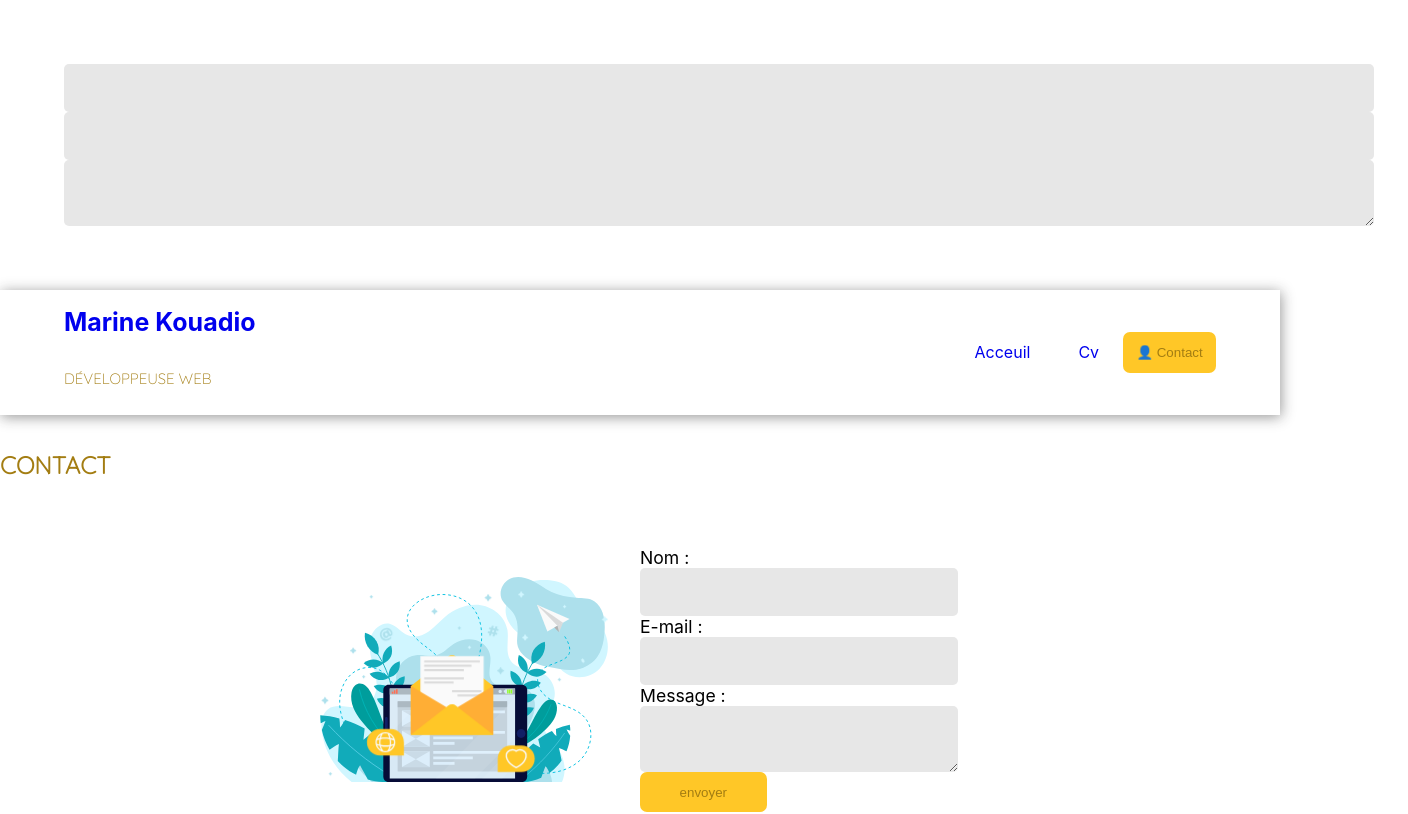
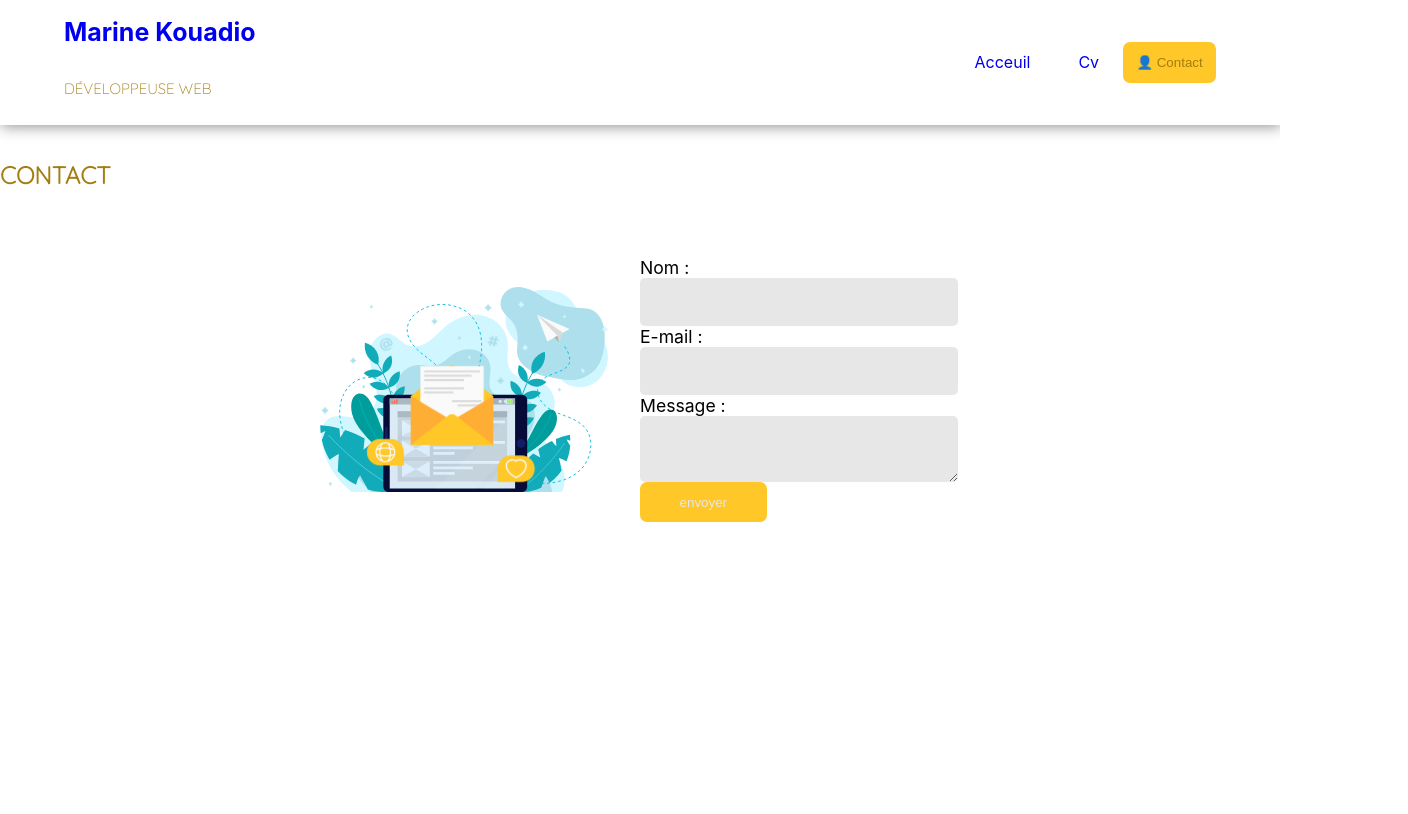
Before and after one commit to lorlixe/Portfolio, a React (Create React App) app: page /contact in a window 1280 px wide. Shown: the top 814 px of the page, 1408 px wide, since content can reach past the window. Built offline with nearby package versions, Linux system fonts and the light colour scheme.

Commit message:
Création de la page contact

```diff
--- /dev/null
+++ b/src/Style/Contact.css
@@ -0,0 +1,36 @@
+.form-Contact {
+  padding: 5%;
+  width: 100%;
+  display: flex;
+  flex-direction: column;
+}
+
+.form-Contact ul {
+  list-style: none;
+  padding: 0;
+}
+
+.form-Contact label {
+  font-size: 1.1rem;
+}
+.form-Contact input,
+textarea {
+  align-items: flex-start;
+  display: flex;
+  flex-direction: column;
+  gap: 5px;
+  background: #e7e7e7;
+  border: none;
+  border-radius: 5px;
+  color: #666;
+  font-family: openSans-700, Arial, sans-serif;
+  font-size: 1rem;
+  padding: 15px;
+  width: 100%;
+}
+
+.form-Contact button {
+  width: 9.5em;
+  height: 3em;
+  color: #e7e7e7;
+}
--- a/src/Style/Profil.css
+++ b/src/Style/Profil.css
@@ -100,42 +100,3 @@ h2 {
 .contact-image {
   /* width: 20%; */
 }
-form {
-  padding: 5%;
-  width: 100%;
-  display: flex;
-  flex-direction: column;
-}
-
-form ul {
-  list-style: none;
-  padding: 0;
-}
-li.contact-option:not(:last-child) {
-  margin-bottom: 3px;
-}
-
-form label {
-  font-size: 1.1rem;
-}
-form input,
-textarea {
-  align-items: flex-start;
-  display: flex;
-  flex-direction: column;
-  gap: 5px;
-  background: #e7e7e7;
-  border: none;
-  border-radius: 5px;
-  color: #666;
-  font-family: openSans-700, Arial, sans-serif;
-  font-size: 1rem;
-  padding: 15px;
-  width: 100%;
-}
-
-form button {
-  width: 9.5em;
-  height: 3em;
-  color: #e7e7e7;
-}
--- a/src/page/Contact.js
+++ b/src/page/Contact.js
@@ -1,4 +1,5 @@
 import Navigation from "../components/Navigation";
+import "../Style/Contact.css";
 
 const Contact = () => {
   return (
@@ -765,17 +766,22 @@ const Contact = () => {
               </g>
             </g>
           </svg>
-          <form name="contact" method="post" data-netlify="true">
+          <form
+            className="form-Contact"
+            name="contact"
+            method="post"
+            data-netlify="true"
+          >
             <input type="hidden" name="form-name" value="contact" />
 
             <label htmlFor="name">
-              Nom : <input type="text" id="name" name="Nom" />
+              Nom : <input type="text" id="name" name="name" />
             </label>
             <label htmlFor="mail">
-              E-mail : <input type="email" id="mail" name="Email" />
+              E-mail : <input type="email" id="mail" name="email" />
             </label>
             <label htmlFor="msg">
-              Message : <textarea id="msg" name="Message"></textarea>
+              Message : <textarea id="msg" name="message"></textarea>
             </label>
             <button className="btn-contact" type="submit">
               envoyer
```
